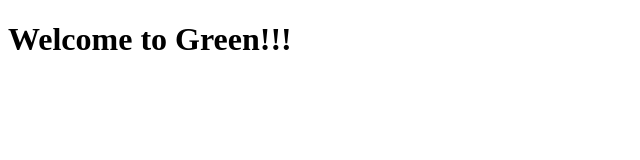
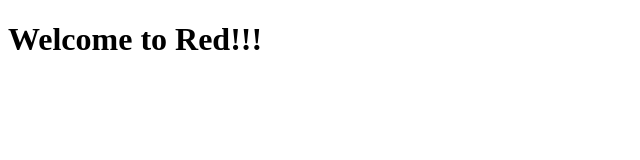
Before and after one commit to svcblock/mynginx, a plain HTML site: page index.html in a window 1280 px wide. Shown: the full height of the page, 0-640 px from the left. Drawn offline with Linux system fonts and the light colour scheme.

Commit message:
Update index.html

```diff
--- a/index.html
+++ b/index.html
@@ -6,6 +6,6 @@
 </style>
 </head>
 <body>
-<h1>Welcome to Green!!!</h1>
+<h1>Welcome to Red!!!</h1>
 </body>
 </html>
```
